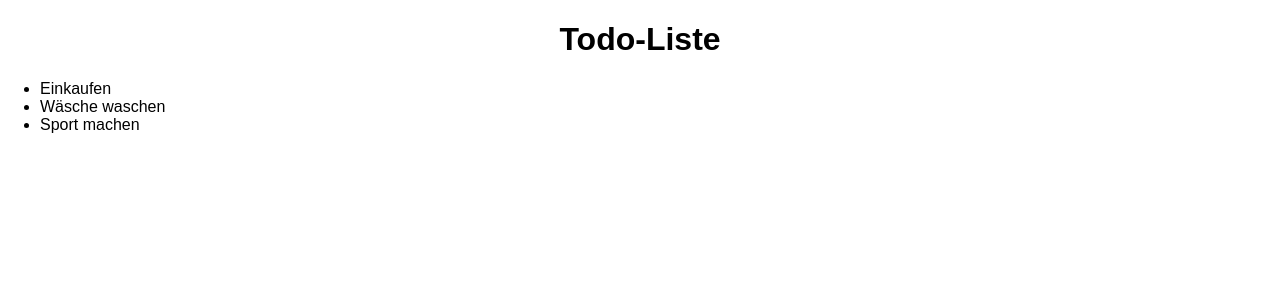
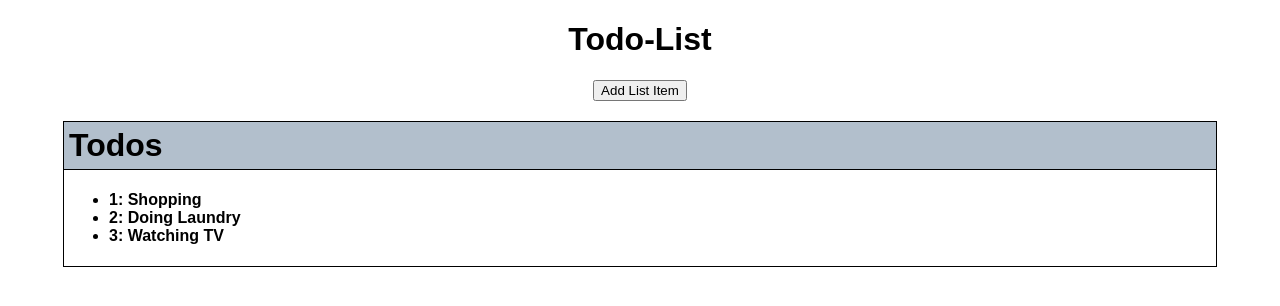
Before and after one commit to SimonHoefling/todo-list, a React (Create React App) app: page / in a window 1280 px wide. Shown: the top 306 px of the page. Built offline with nearby package versions, Linux system fonts and the light colour scheme.

Commit message:
Added feature to add todos

```diff
--- a/src/App.js
+++ b/src/App.js
@@ -1,5 +1,6 @@
 import React, { Component } from 'react';
 import './App.css';
+import TodoList from './TodoList';
 
 class App extends Component {
 
@@ -8,24 +9,35 @@ class App extends Component {
 
     this.state = {
       todos: [
-        "Einkaufen",
-        "Wäsche waschen",
-        "Sport machen"
+        {id: 1, title: "Shopping"},
+        {id: 2, title: "Doing Laundry"},
+        {id: 3, title: "Watching TV"}
       ]
     }
+    this.addTodo = this.addTodo.bind(this);
+  }
+
+  addTodo() {
+    let todos = this.state.todos;
+    let maxId = 0;
+    for (let todo of todos) {
+      if (todo.id > maxId) {
+        maxId = todo.id;
+      }
+    }
+
+    todos.unshift({id: (maxId + 1), title: "Next Todo"});
+    this.setState({
+      todos: todos
+    })
   }
 
   render() {
     return (
       <div className="App">
-        <h1>Todo-Liste</h1>
-        <ul className='App-todo'>
-          {this.state.todos.map((todo) => {
-            return (
-              <li>{todo}</li>
-            )
-          })}
-        </ul>
+        <h1>Todo-List</h1>
+        <button onClick={this.addTodo}>Add List Item</button>
+        <TodoList todos={this.state.todos} />
       </div>
     );
   }
--- /dev/null
+++ b/src/TodoList.js
@@ -0,0 +1,20 @@
+import React, { Component } from 'react';
+import Panel from './panel';
+
+class TodoList extends Component {
+  render () {
+    return (
+    <Panel title="Todos">
+      <ul className='App-todo'>
+        {this.props.todos.map((todo) => {
+          return (
+            <li key={todo.id}>{todo.id}: {todo.title}</li>
+          )
+        })}
+      </ul>
+  </Panel>
+  )
+  }
+}
+
+export default TodoList;
--- /dev/null
+++ b/src/panel.css
@@ -0,0 +1,22 @@
+.panel-container {
+  width: 90%;
+  margin: 20px auto;
+  border: 1px solid #000000;
+}
+.panel-top-container {
+  background-color: rgb(178, 191, 204);
+  border-bottom: 1px solid #000000;
+  width: 100%;
+  height: 100%;
+}
+.panel-heading,
+.panel-text {
+  margin: 0;
+  padding: 0;
+  text-align: start;
+  padding: 5px;
+}
+.panel-bottom-container {
+  width: 100%;
+  height: 100%
+}
--- /dev/null
+++ b/src/panel.js
@@ -0,0 +1,20 @@
+import React, { Component } from 'react';
+import "./panel.css"
+
+class Panel extends Component {
+  render() {
+    console.log("Hello from the panel.js")
+    return (
+      <div className='panel-container'>
+        <div className='panel-top-container'>
+          <h1 className='panel-heading'>{this.props.title}</h1>
+        </div>
+        <div className='panel-bottom-container'>
+          <h4 className='panel-text'>{this.props.children}</h4>
+        </div>
+      </div>
+    );
+  }
+}
+
+export default Panel;
```
